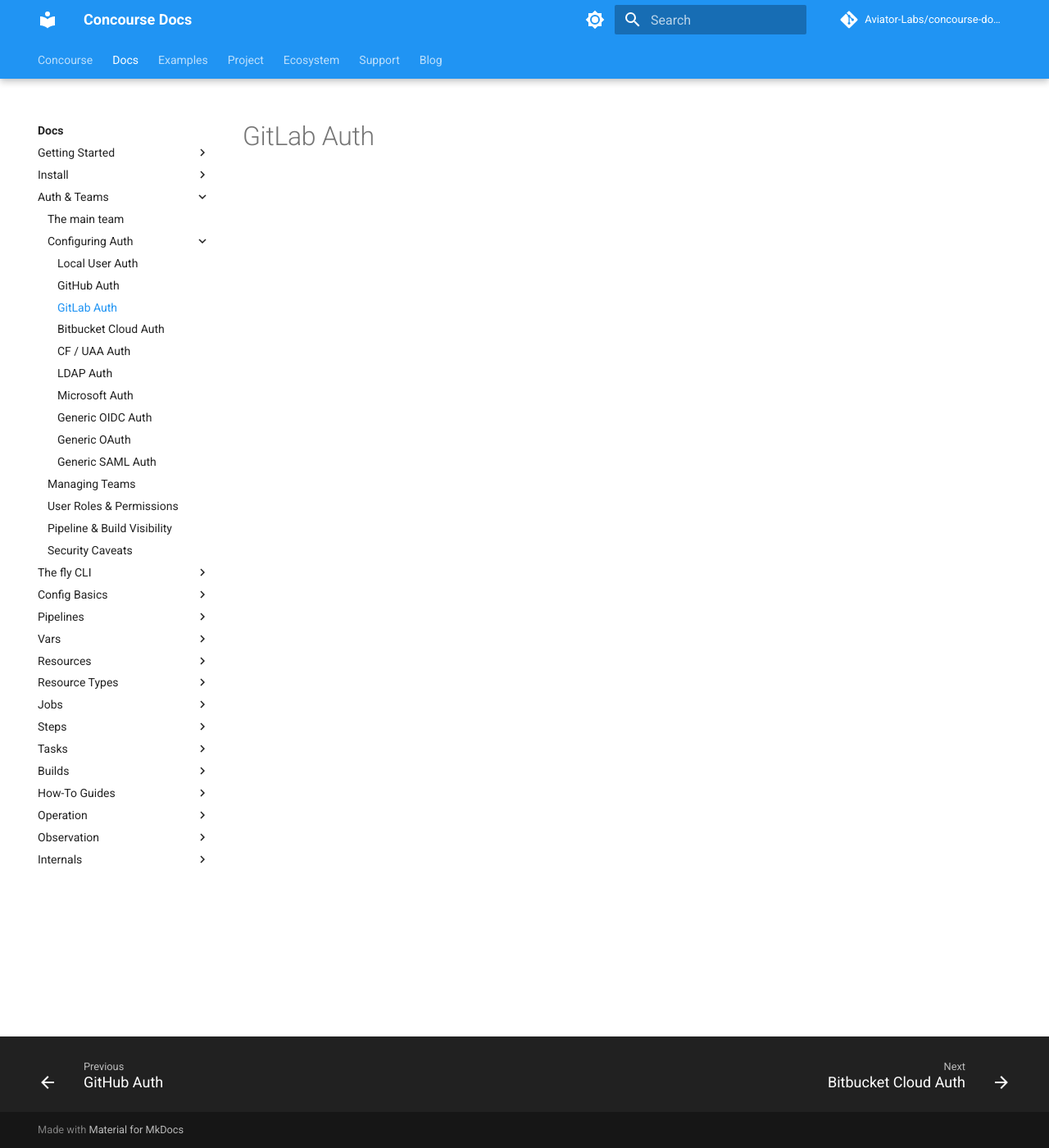
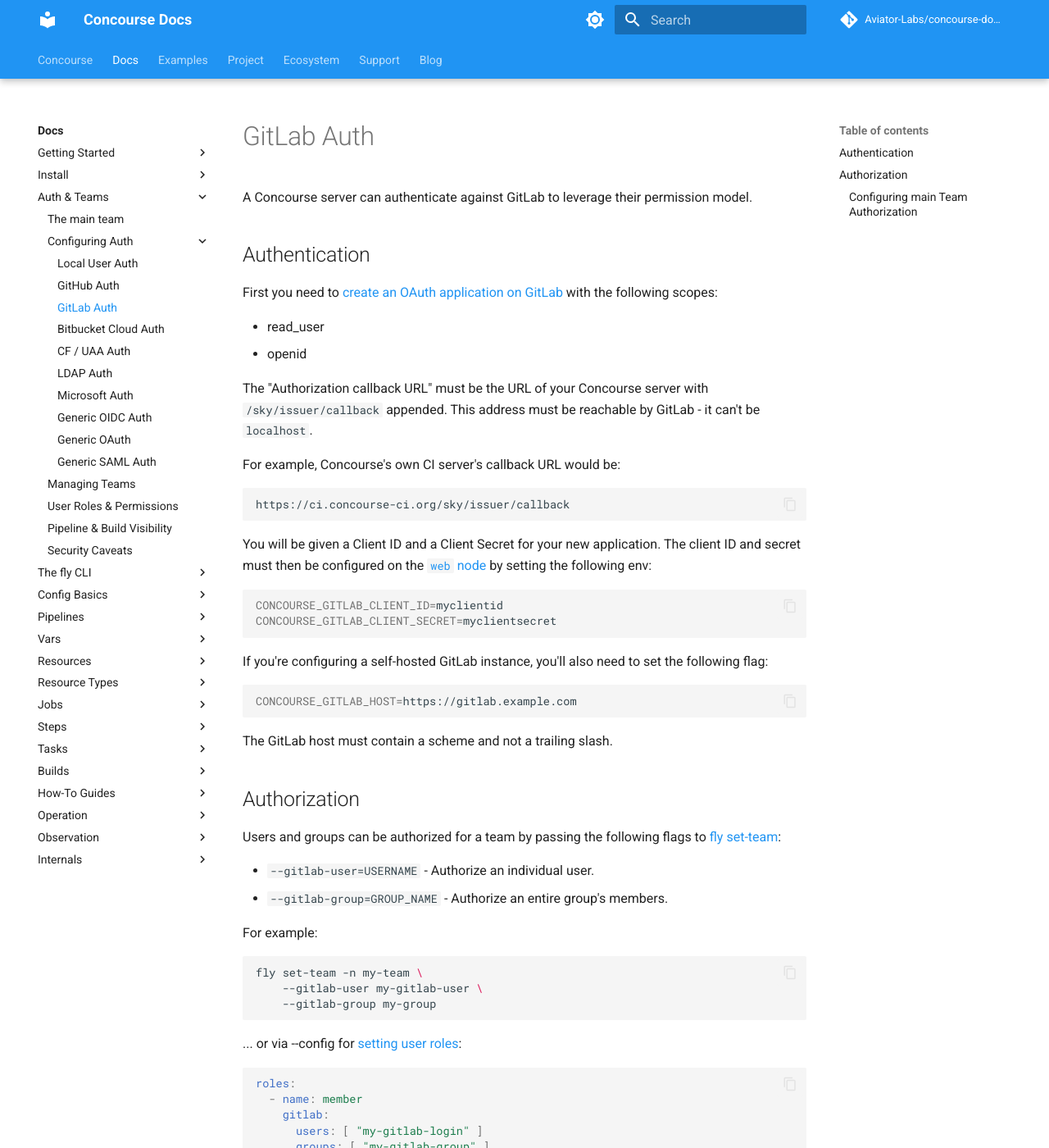
Before and after one commit to Aviator-Labs/concourse-docs, an MkDocs documentation site: the page built from docs/docs/auth-and-teams/configuring/gitlab.md, in a window 1280 px wide and 1400 px high. Shown: the whole window at 82% size. Built offline with MkDocs 1.6.1 and Material for MkDocs 9.7.7, drawn with Linux system fonts in a browser that asks for light colours; comment, search, counter and statistics services are not loaded; some of the changed text lies outside the part shown.

Commit message:
docx: gitlab.md auth configuration
Signed-off-by: Kevin Bimonte <kbimonte@gmail.com>

````diff
--- a/docs/docs/auth-and-teams/configuring/gitlab.md
+++ b/docs/docs/auth-and-teams/configuring/gitlab.md
@@ -1,3 +1,76 @@
 ---
 title: GitLab Auth
 ---
+
+A Concourse server can authenticate against GitLab to leverage their permission model.
+
+## Authentication
+
+First you need to [create an OAuth application on GitLab](https://gitlab.com/-/user_settings/applications) with the
+following scopes:
+
+* read_user
+* openid
+
+The "Authorization callback URL" must be the URL of your Concourse server with `/sky/issuer/callback` appended. This
+address must be reachable by GitLab - it can't be `localhost`.
+
+For example, Concourse's own CI server's callback URL would be:
+
+```
+https://ci.concourse-ci.org/sky/issuer/callback
+```
+
+You will be given a Client ID and a Client Secret for your new application. The client ID and secret must then be
+configured on the [`web` node](../../install/running-web.md) by setting the following env:
+
+```shell
+CONCOURSE_GITLAB_CLIENT_ID=myclientid
+CONCOURSE_GITLAB_CLIENT_SECRET=myclientsecret
+```
+
+If you're configuring a self-hosted GitLab instance, you'll also need to set the following flag:
+
+```shell
+CONCOURSE_GITLAB_HOST=https://gitlab.example.com
+```
+
+The GitLab host must contain a scheme and not a trailing slash.
+
+## Authorization
+
+Users and groups can be authorized for a team by passing the following flags
+to [fly set-team](../managing-teams.md#fly-set-team):
+
+* `--gitlab-user=USERNAME` - Authorize an individual user.
+* `--gitlab-group=GROUP_NAME` - Authorize an entire group's members.
+
+For example:
+
+```shell
+fly set-team -n my-team \
+    --gitlab-user my-gitlab-user \
+    --gitlab-group my-group
+```
+
+... or via --config for [setting user roles](../managing-teams.md#setting-user-roles):
+
+```yaml
+roles:
+  - name: member
+    gitlab:
+      users: [ "my-gitlab-login" ]
+      groups: [ "my-gitlab-group" ]
+```
+
+### Configuring `main` Team Authorization
+
+GitLab users and groups can be added to the [`main` team](../main-team.md) authorization config by setting the following
+env on the [`web` node](../../install/running-web.md):
+
+```shell
+CONCOURSE_MAIN_TEAM_GITLAB_GROUP=group-name
+CONCOURSE_MAIN_TEAM_GITLAB_USER=some-user
+```
+
+Multiple groups and users may be specified by comma-separating them.
````
